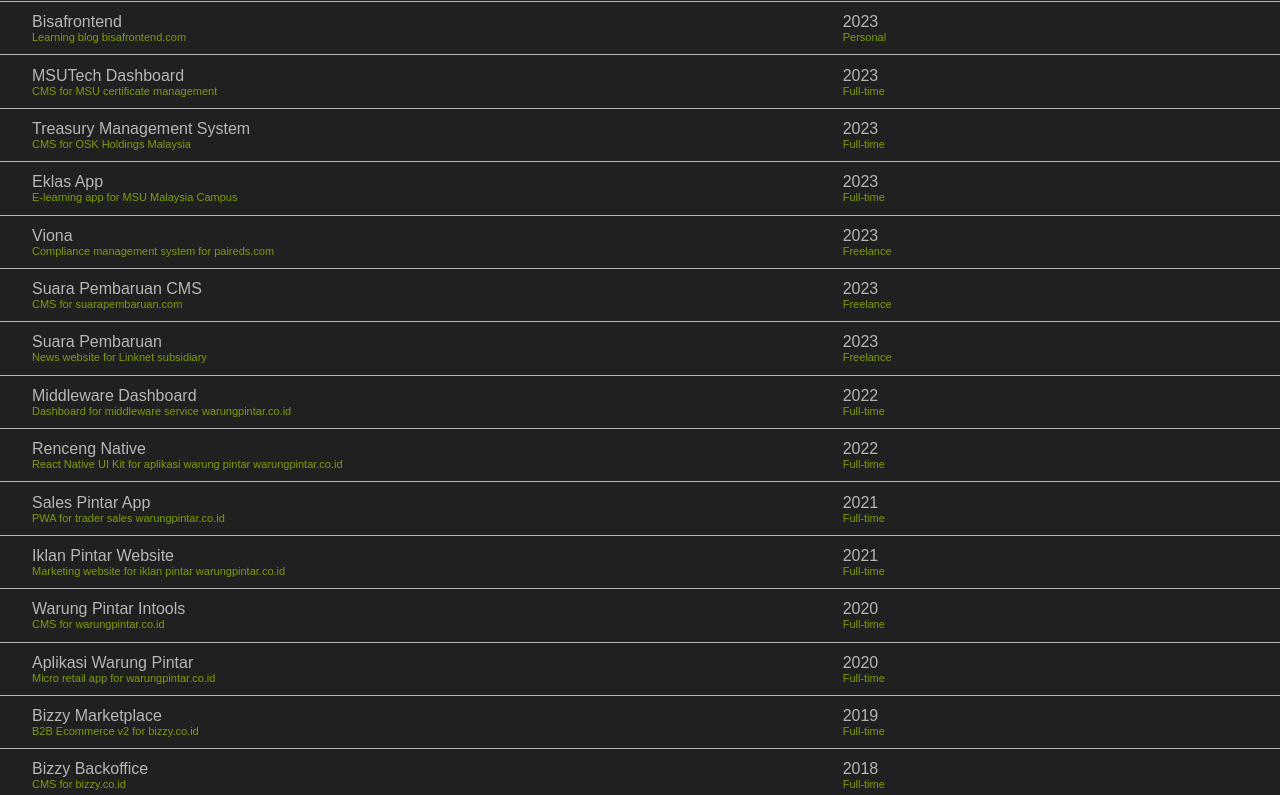
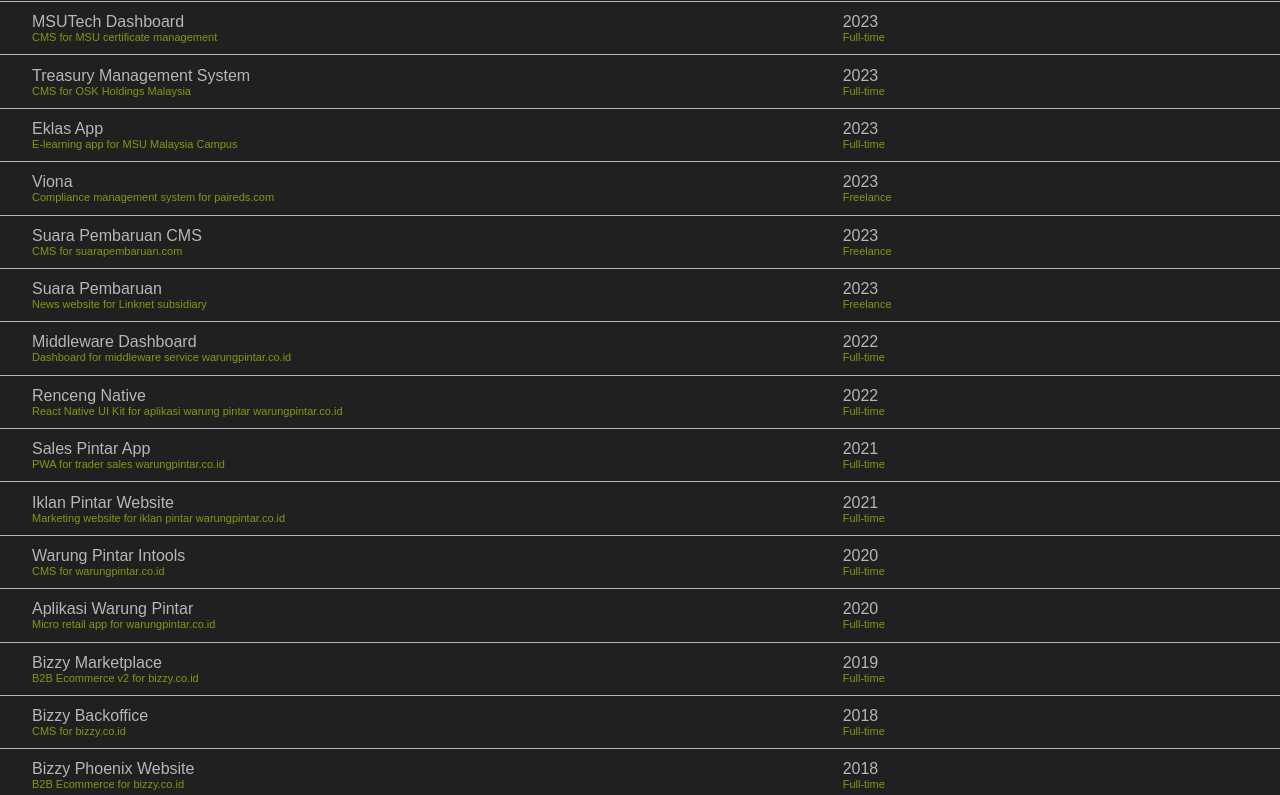
Before and after one commit to irxd/projects, a website built with Vite: page index.html in a window 1280 px wide. Shown: the part 66-861 px from the top of the page. Built offline with nearby package versions, Linux system fonts and the light colour scheme.

Commit message:
chore: remove blog for now

```diff
--- a/index.html
+++ b/index.html
@@ -16,17 +16,6 @@
         </div>
       </div>
       <div class="divider nav-divider"></div>
-      <div class="row">
-        <div class="col">
-          <div>Bisafrontend</div>
-          <div class="desc">Learning blog bisafrontend.com</div>
-        </div>
-        <div class="col">
-          <div>2023</div>
-          <div class="desc">Personal</div>
-        </div>
-      </div>
-      <div class="divider"></div>
       <div class="row">
         <div class="col">
           <div>MSUTech Dashboard</div>
```
